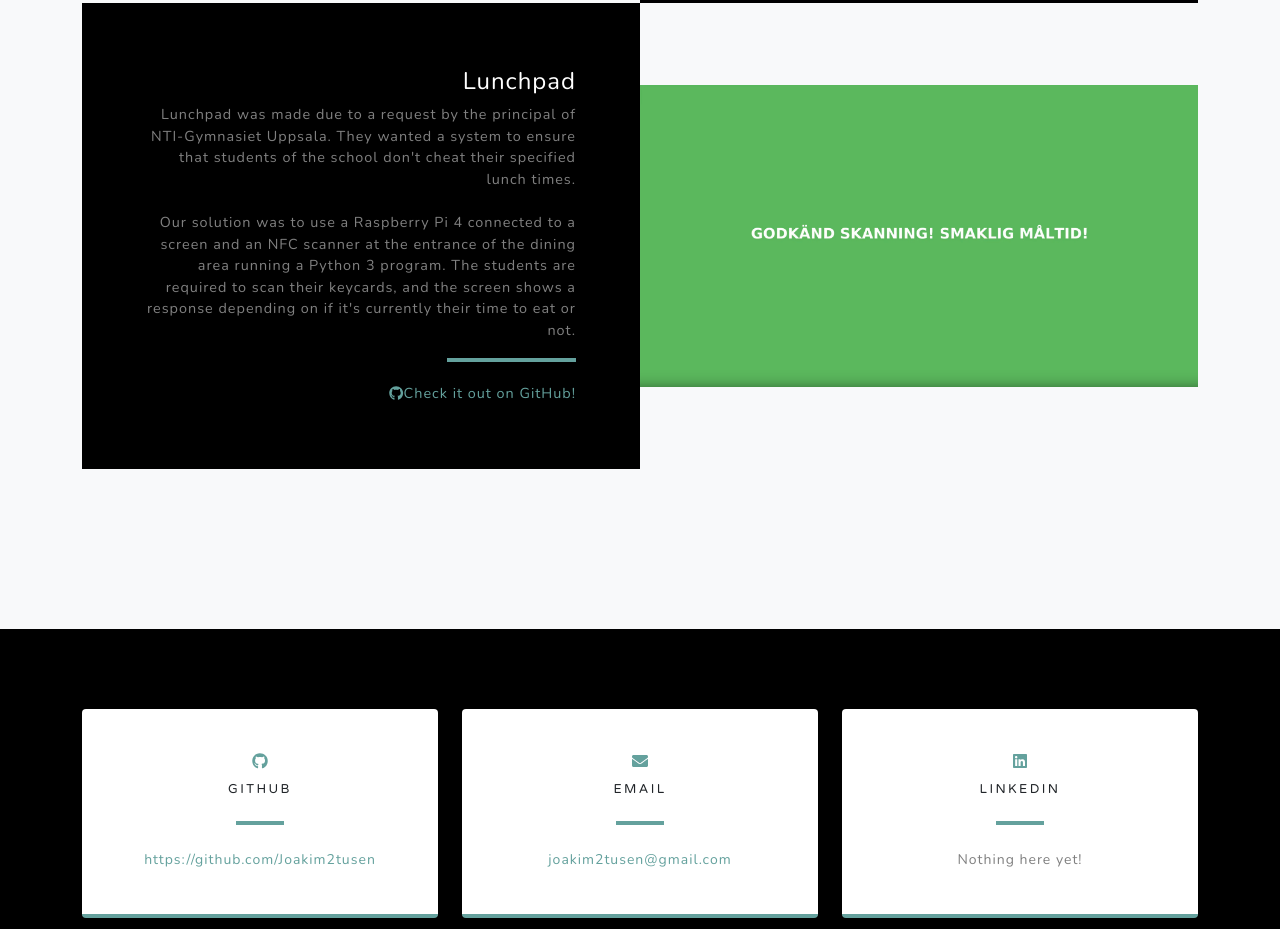
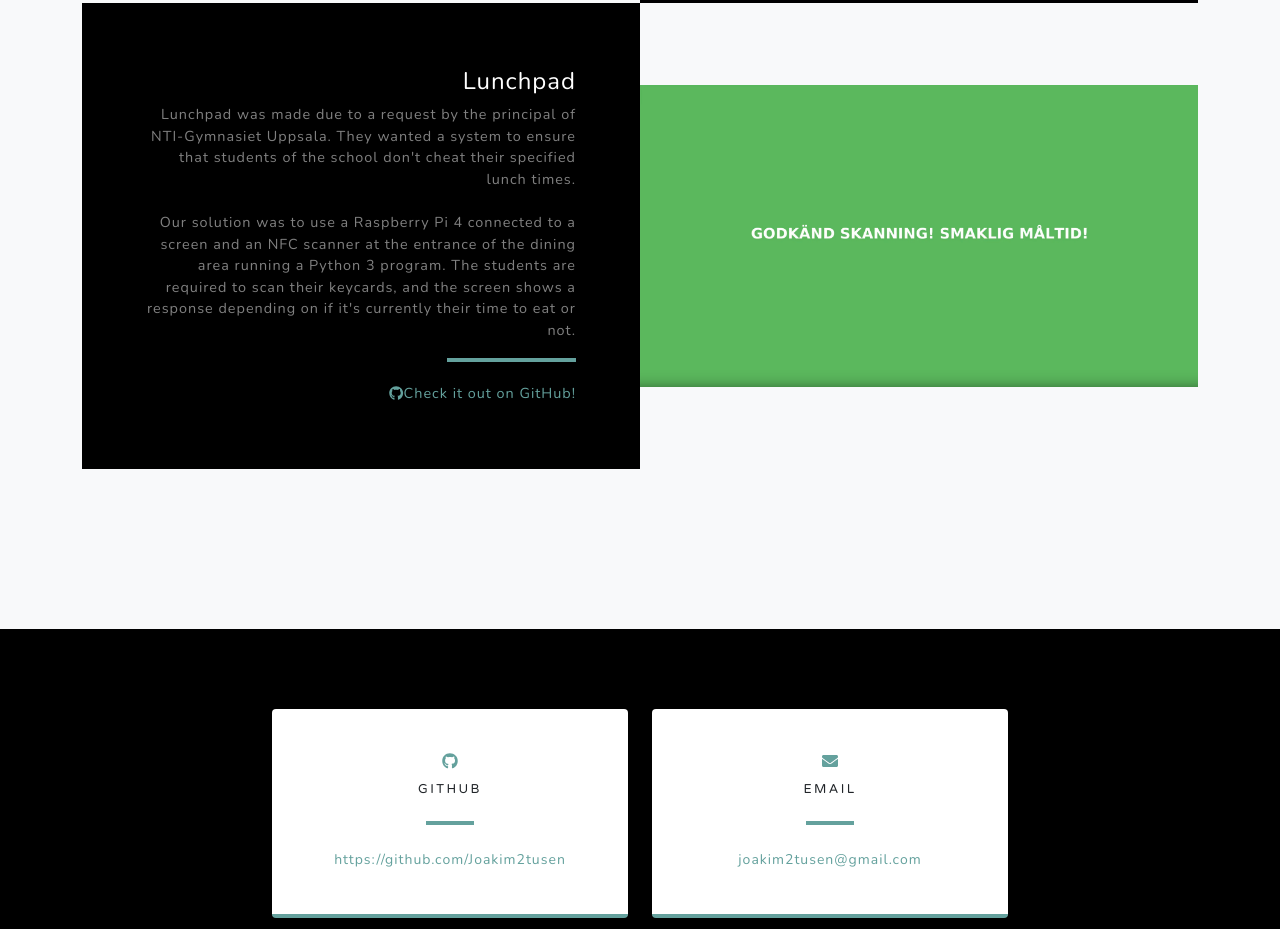
Before and after one commit to jkokocha/portfolio, a website: page src/pug/index.pug in a window 1280 px wide. Shown: the part 3211-4140 px from the top of the page. Drawn offline with nearby package versions, Linux system fonts and the light colour scheme; files that its build step writes are made by us from their sources; files whose address does not match are found by name.

Commit message:
Removed linkedin and other misc small fixes

```diff
--- a/src/pug/index.pug
+++ b/src/pug/index.pug
@@ -73,7 +73,7 @@ html(lang='en')
 
                         h2.text-white.mb-4 Skills
                         p.text-white-50
-                            | HTML5, CSS3, Python 3, Bootstrap 4, Less, Javascript, JQuery, Java, Jekyll, Docker, Pug, ExpressJS, Materialize, Raspberry Pi 3 & 4, Debian based Linux, Automated Testing, CI/CD, Code validation, Selenium and Git
+                            | HTML5, CSS3, Python 3, Bootstrap 4, Less, Javascript, JQuery, Java, Jekyll, Docker, Pug, ExpressJS, Materialize, Raspberry Pi 3 & 4, Linux, Automated testing, CI/CD, HTML & CSS code validation, Photoshop, Selenium and Git
                         //- h2.text-white.mb-4 Built with Bootstrap 4
                         //- p.text-white-50
                         //-     | Grayscale is a free Bootstrap theme created by Start Bootstrap. It can be yours right now, simply download the template on
@@ -123,7 +123,7 @@ html(lang='en')
                         .bg-black.text-center.h-100.project
                             .d-flex.h-100
                                 .project-text.w-100.my-auto.text-center.text-lg-left
-                                    h4.text-white Pizza Website
+                                    h4.text-white Pizza Place Website
                                     p.mb-0.text-white-50
                                         | A static website made from scratch with focus on design and a system for automated testing.
                                         br
@@ -182,6 +182,7 @@ html(lang='en')
         section#contact.contact-section.bg-black
             .container
                 .row
+                    .col-md-2.mb-3.mb-md-0
                     .col-md-4.mb-3.mb-md-0
                         .card.py-4.h-100
                             .card-body.text-center
@@ -198,13 +199,7 @@ html(lang='en')
                                 hr.my-4
                                 .small.text-black-50
                                     a(href="mailto:joakim2tusen@gmail.com") joakim2tusen@gmail.com
-                    .col-md-4.mb-3.mb-md-0
-                        .card.py-4.h-100
-                            .card-body.text-center
-                                i.fab.fa-linkedin.text-primary.mb-2
-                                h4.text-uppercase.m-0 LinkedIn
-                                hr.my-4
-                                .small.text-black-50 Nothing here yet!
+                    .col-md-2.mb-3.mb-md-0
                 //- .social.d-flex.justify-content-center
                 //-     a.mx-2(href='https://github.com/Joakim2tusen')
                 //-         i.fab.fa-github
```
Also changed, not shown: dist/assets/img/redcrosslogin.png (deleted), dist/index.html, 1 other file.
